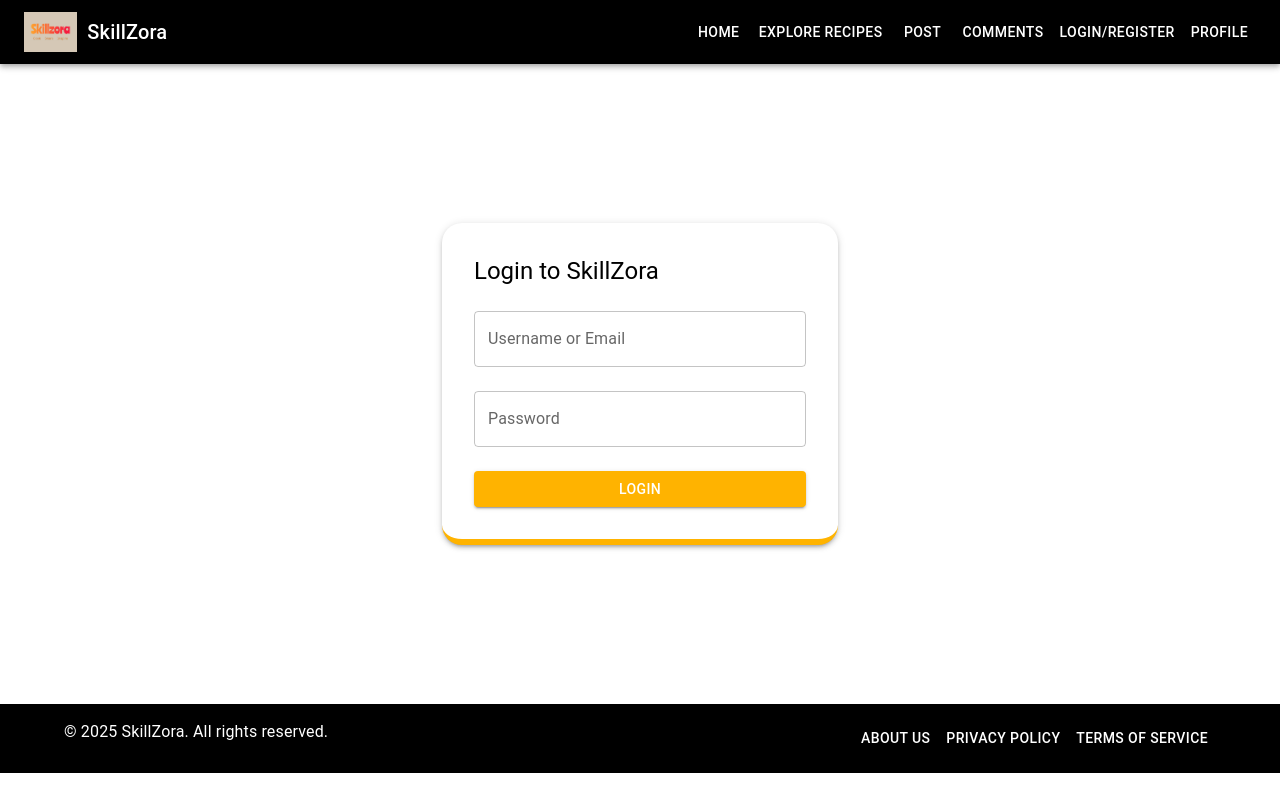
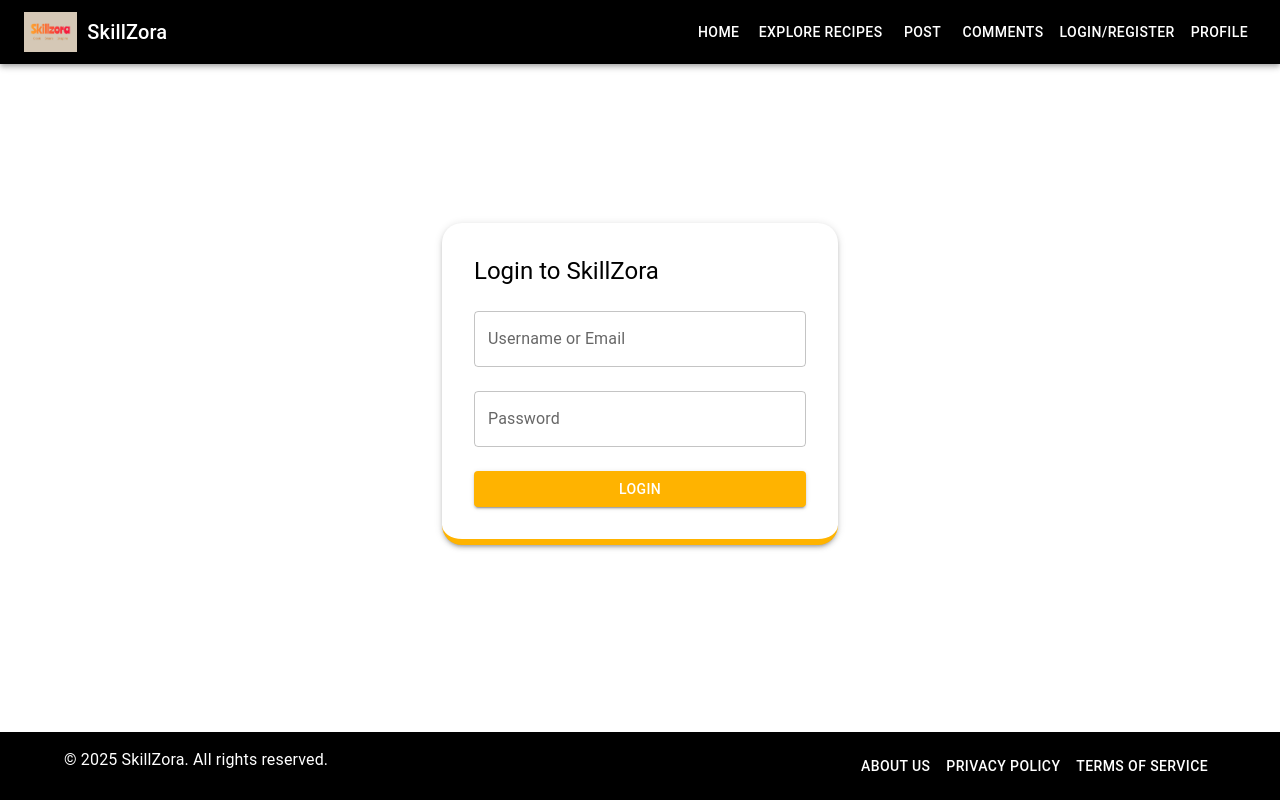
Before and after one commit to ishehara/skillzora_frontend, a React (Create React App) app: page /login in a window 1280 px wide. Built offline with nearby package versions, Linux system fonts and the light colour scheme.

Commit message:
Update Profile.jsx
Update Profile.jsx

```diff
--- a/src/App.js
+++ b/src/App.js
@@ -1,5 +1,7 @@
 import React from "react";
 import { BrowserRouter as Router, Routes, Route } from "react-router-dom";
+import { Box } from "@mui/material";
+
 import Home from "./Components/Pages/Home";
 import Navbar from "./Components/Pages/Navbar";
 import Footer from "./Components/Pages/Footer";
@@ -10,28 +12,38 @@ import UpdateProgress from "./Components/Pages/ProgressChecker/UpdateProgress";
 import PostList from "./Components/Pages/Post/PostList";
 import CommentSection from "./Components/Pages/Comment/CommentSection";
 import Profile from "./Components/Pages/Profile";
-import './App.css';
+
+import "./App.css";
 
 function App() {
   return (
     <Router>
+      {/* Wrapper for full height layout */}
+      <Box
+        sx={{
+          minHeight: "100vh",
+          display: "flex",
+          flexDirection: "column"
+        }}
+      >
         <Navbar />
+
+        {/* Main content flexes to fill space */}
+        <Box sx={{ flex: 1 }}>
           <Routes>
             <Route path="/" element={<Home />} />
-        {/* Add more routes below as needed */}
-        {/* <Route path="/login" element={<Login />} /> */}
-        {/* <Route path="/explore" element={<Explore />} /> */}
             <Route path="/login" element={<Login />} />
             <Route path="/ProgressChecker" element={<ProgressChecker />} />
             <Route path="/AddProgress" element={<AddProgress />} />
             <Route path="/UpdateProgress" element={<UpdateProgress />} />
             <Route path="/PostList" element={<PostList />} />
             <Route path="/CommentSection" element={<CommentSection />} />
-
             <Route path="/Profile" element={<Profile />} />
           </Routes>
+        </Box>
 
         <Footer />
+      </Box>
     </Router>
   );
 }
--- a/src/Components/Pages/Profile.jsx
+++ b/src/Components/Pages/Profile.jsx
@@ -45,9 +45,19 @@ const Profile = () => {
   }
 
   return (
-    <Container maxWidth="sm" sx={{ mt: 4 }}>
-      <Paper elevation={3} sx={{ p: 4, textAlign: 'center' }}>
-        <Typography variant="h4" gutterBottom>
+    <Container maxWidth="sm" sx={{ display: 'flex', justifyContent: 'center', alignItems: 'center', minHeight: '80vh' }}>
+      <Paper
+        elevation={4}
+        sx={{
+          p: 4,
+          textAlign: 'center',
+          borderRadius: 4,
+          width: '100%',
+          maxWidth: 400,
+          boxShadow: '0 8px 16px rgba(0, 0, 0, 0.1)',
+        }}
+      >
+        <Typography variant="h5" gutterBottom>
           {user.firstName} {user.lastName}
         </Typography>
         <Typography variant="subtitle1" gutterBottom>
@@ -65,9 +75,23 @@ const Profile = () => {
         <Typography variant="caption" display="block" gutterBottom>
           Joined on: {new Date(user.dateJoined).toLocaleDateString()}
         </Typography>
+
         <Box mt={3}>
-          <Button variant="contained" color="error" onClick={handleLogout}>
-            Logout
+          <Button
+            variant="contained"
+            sx={{
+              backgroundColor: '#FF3B30',
+              '&:hover': {
+                backgroundColor: '#E53935',
+              },
+              px: 5,
+              py: 1,
+              borderRadius: 2,
+              boxShadow: '0px 5px 0px #b71c1c',
+            }}
+            onClick={handleLogout}
+          >
+            LOGOUT
           </Button>
         </Box>
       </Paper>
--- a/src/index.css
+++ b/src/index.css
@@ -11,3 +11,8 @@ code {
   font-family: source-code-pro, Menlo, Monaco, Consolas, 'Courier New',
     monospace;
 }
+html, body, #root {
+  height: 100%;
+  margin: 0;
+  padding: 0;
+}
```
Lines whose indentation alone changed are shown as unchanged.
